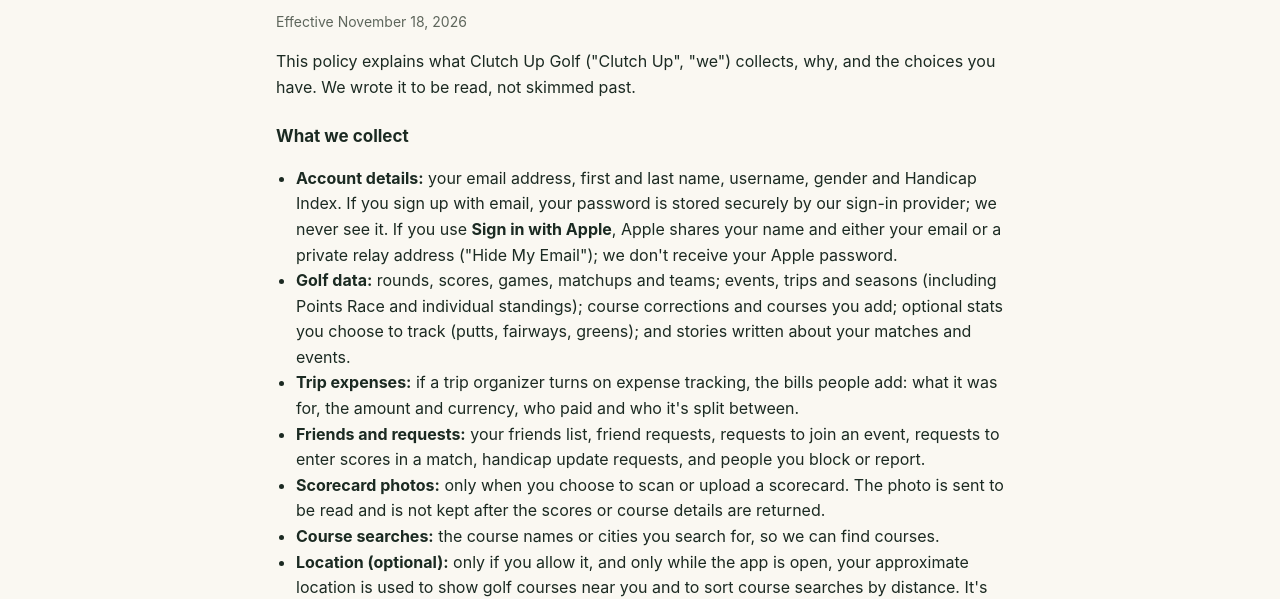
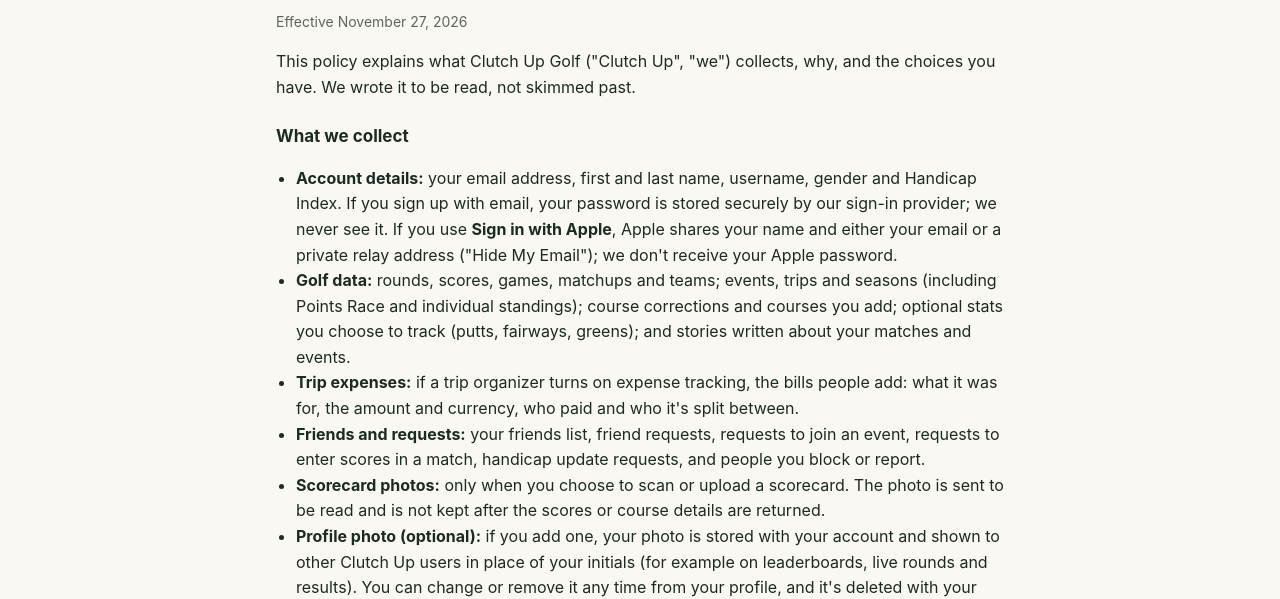
Before and after one commit to joycem2123/clutchupgolf-site, a plain HTML site: page privacy.html in a window 1280 px wide. Shown: the part 361-960 px from the top of the page. Drawn offline with Linux system fonts and the light colour scheme.

Commit message:
Privacy: optional profile photo
Co-Authored-By: Claude Opus 5.5 <noreply@anthropic.com>
Claude-Session: https://claude.ai/code/session_01SXXzT49vUtZoPSoLAkRjJw

```diff
--- a/privacy.html
+++ b/privacy.html
@@ -1,6 +1,6 @@
 <!doctype html><html lang="en"><head><meta charset="utf-8"><meta name="viewport" content="width=device-width,initial-scale=1"><link rel="icon" href="favicon.png"><link href="https://fonts.googleapis.com/css2?family=Outfit:wght@600;700&display=swap" rel="stylesheet"><link rel="stylesheet" href="style.css"><title>Clutch Up Golf · Privacy Policy</title></head><body><header><img src="logo.png" alt=""><h1>Clutch Up<sup class="tm">™</sup></h1><p>Golf</p><nav><a href="index.html">Home</a><a href="support.html">Support</a><a href="privacy.html">Privacy</a><a href="terms.html">Terms</a></nav></header><main>
 <h2>Privacy Policy</h2>
-<p class="muted">Effective November 18, 2026</p>
+<p class="muted">Effective November 27, 2026</p>
 <p>This policy explains what Clutch Up Golf ("Clutch Up", "we") collects, why, and the choices you have. We wrote it to be read, not skimmed past.</p>
 
 <h3>What we collect</h3>
@@ -10,6 +10,7 @@
 <li><b>Trip expenses:</b> if a trip organizer turns on expense tracking, the bills people add: what it was for, the amount and currency, who paid and who it's split between.</li>
 <li><b>Friends and requests:</b> your friends list, friend requests, requests to join an event, requests to enter scores in a match, handicap update requests, and people you block or report.</li>
 <li><b>Scorecard photos:</b> only when you choose to scan or upload a scorecard. The photo is sent to be read and is not kept after the scores or course details are returned.</li>
+<li><b>Profile photo (optional):</b> if you add one, your photo is stored with your account and shown to other Clutch Up users in place of your initials (for example on leaderboards, live rounds and results). You can change or remove it any time from your profile, and it's deleted with your account.</li>
 <li><b>Course searches:</b> the course names or cities you search for, so we can find courses.</li>
 <li><b>Location (optional):</b> only if you allow it, and only while the app is open, your approximate location is used to show golf courses near you and to sort course searches by distance. It's rounded to about 1 km before it leaves your phone, used for that one search, and never stored or linked to your account. You can turn it off any time in your iPhone's Settings.</li>
 <li><b>Crash reports:</b> if the app crashes or hits an error, a report with the error, your phone model and the app version is sent so we can fix it. It doesn't include your name, email or scores.</li>
```
